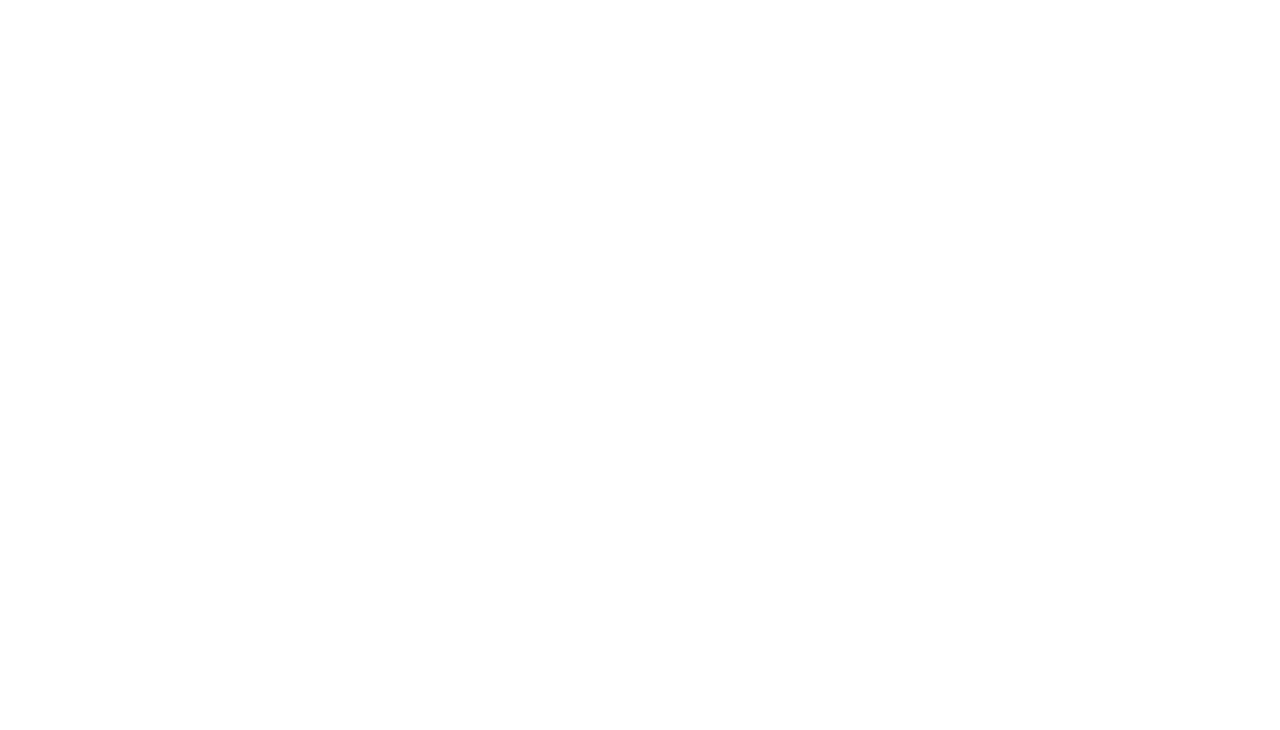
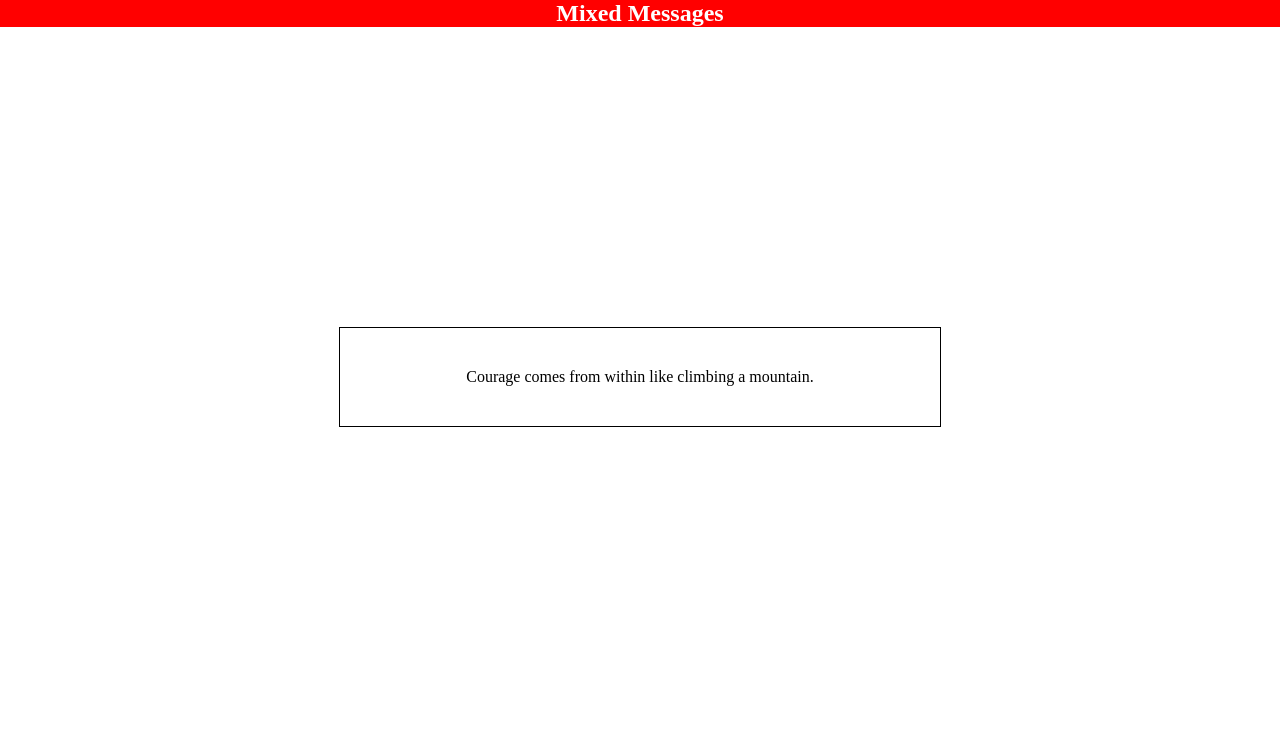
Before and after one commit to KrisVerses/MixedMessages, a plain HTML site: page index.html in a window 1280 px wide. Drawn offline with Linux system fonts and the light colour scheme.

Commit message:
complete core functionality

```diff
--- a/index.html
+++ b/index.html
@@ -8,6 +8,20 @@
     />
     <title>Inspirational Quote Generator</title>
     <link href="./styles.css" rel="stylesheet" />
+    <script src="./index.js" defer></script>
   </head>
-  <body></body>
+  <body>
+    <!-- Header -->
+    <header>
+      <!-- Navbar -->
+      <nav>
+        <h1>Mixed Messages</h1>
+      </nav>
+    </header>
+
+    <!-- Main -->
+    <main>
+      <section id="messageSection"></section>
+    </main>
+  </body>
 </html>
--- a/index.js
+++ b/index.js
@@ -0,0 +1,40 @@
+// Arrays for the Inspirational Message Generator
+const subjects = [
+  "Success",
+  "Happiness",
+  "Love",
+  "Courage",
+  "Determination",
+  "Kindness",
+];
+
+const actions = [
+  "comes from within",
+  "requires effort",
+  "is built over time",
+  "starts with small steps",
+  "is achieved through persistence",
+  "is fueled by belief in yourself",
+];
+
+const conclusions = [
+  "like climbing a mountain.",
+  "as steady as the sun rising each day.",
+  "one day at a time.",
+  "like planting seeds for a better tomorrow.",
+  "if you dare to dream big.",
+  "when you take that first leap.",
+];
+
+const generateMessage = () => {
+  let subject = subjects[Math.floor(Math.random() * subjects.length)];
+  let action = actions[Math.floor(Math.random() * actions.length)];
+  let conclusion = conclusions[Math.floor(Math.random() * conclusions.length)];
+  return `${subject} ${action} ${conclusion}`;
+};
+
+console.log(generateMessage());
+
+let messageSection = document.getElementById("messageSection");
+let message = messageSection.appendChild(document.createElement("p"));
+message.textContent = generateMessage();
--- a/styles.css
+++ b/styles.css
@@ -0,0 +1,29 @@
+/* General Styles */
+
+* {
+  padding: 0;
+  margin: 0;
+}
+
+/* Header */
+nav {
+  background-color: red;
+  color: white;
+  text-align: center;
+}
+
+/* Main */
+main {
+  height: 700px;
+  display: flex;
+  justify-content: center;
+  align-items: center;
+}
+
+#messageSection {
+  max-width: 400px;
+  width: 100%;
+  text-align: center;
+  border: 1px solid black;
+  padding: 40px 100px;
+}
```
